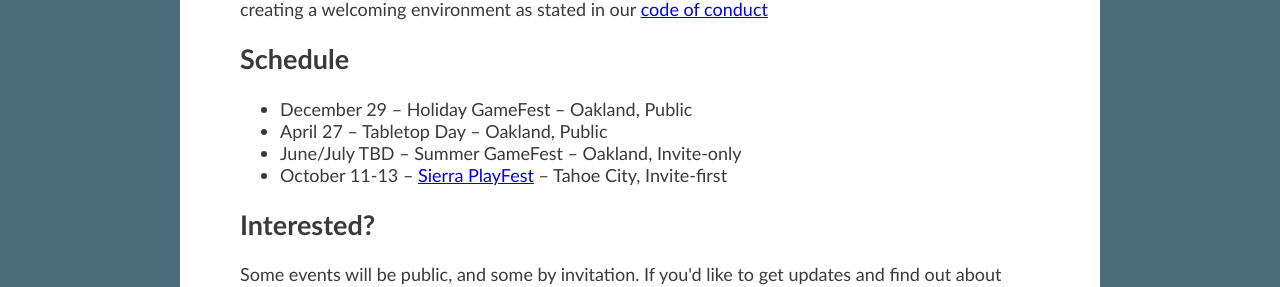
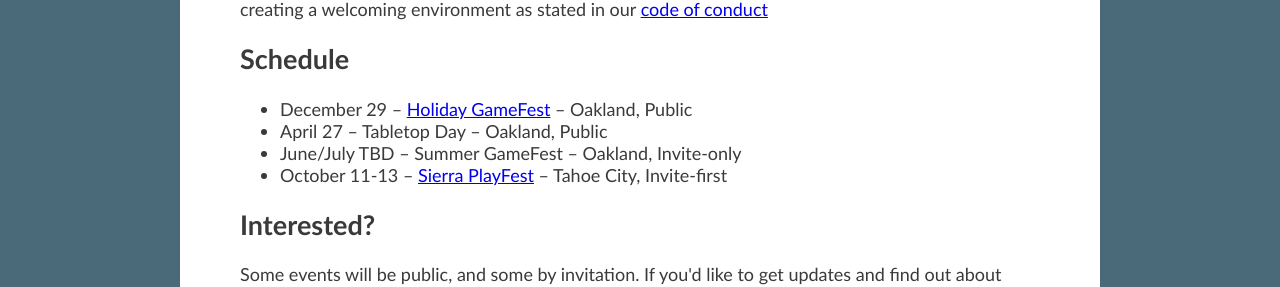
Before and after one commit to playwestcoast/playwestcoast.github.io, a Jekyll site: the page built from index.html, in a window 1280 px wide. Shown: the part 485-772 px from the top of the page. Built offline with Jekyll 4.4.1, drawn with Linux system fonts in a browser that asks for light colours; part of the change alters nothing that is shown.

```diff
--- a/index.html
+++ b/index.html
@@ -13,7 +13,7 @@ title: Home
 <p>We put together 1-to-2 day gaming events in the Bay Area, as well as destination events like our Sierra mountian retreat. Events focus on open play of modern board and card games, as well as creating a welcoming environment as stated in our <a href="https://docs.google.com/document/d/1uyaVwlDUkWbVTJDzTKEMUy1t9n-Yhcn0paLxM_GXaRg/edit?usp=sharing">code of conduct</a></p>
 	<h2>Schedule</h2>
 	<ul>
-		<li>December 29 &ndash; Holiday GameFest &ndash; Oakland, Public</li>
+		<li>December 29 &ndash; <a href="/holiday-gamefest">Holiday GameFest</a> &ndash; Oakland, Public</li>
 		<li>April 27 &ndash; Tabletop Day &ndash; Oakland, Public</li>
 		<li>June/July TBD &ndash; Summer GameFest &ndash; Oakland, Invite-only</li>
 		<li>October 11-13 &ndash; <a href="/sierraplayfest">Sierra PlayFest</a> &ndash; Tahoe City, Invite-first</li>
```
